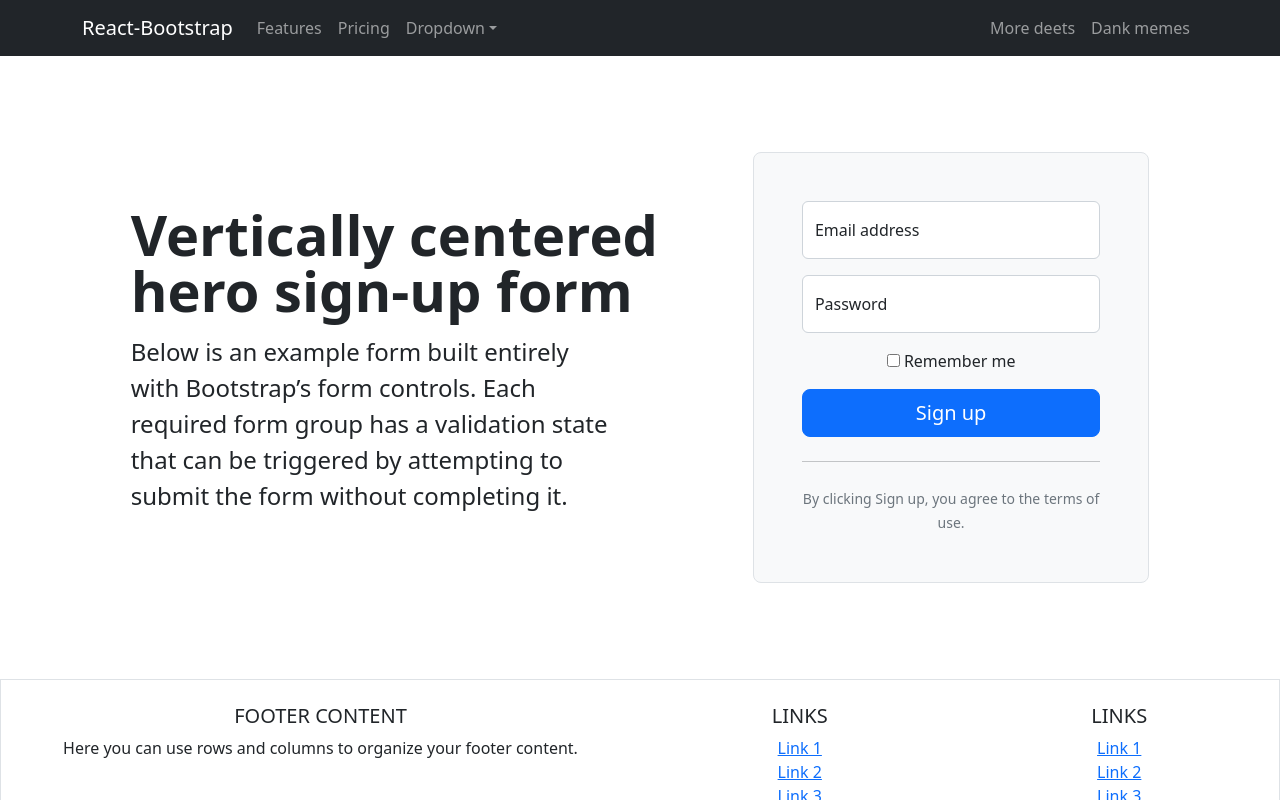
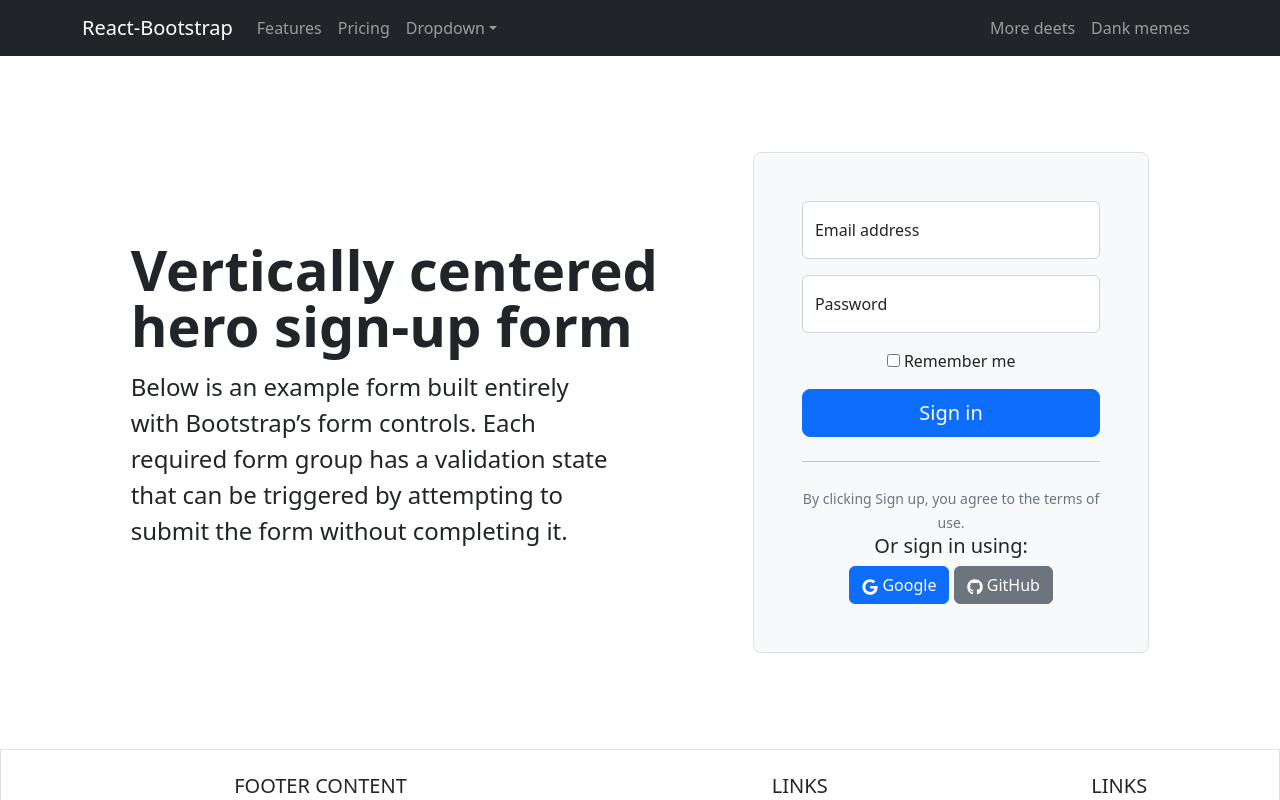
Before and after one commit to minjurRahman/LearningHouse-Client, a React (Create React App) app: page / in a window 1280 px wide. Shown: the top 800 px of the page. Built offline with nearby package versions, Linux system fonts and the light colour scheme.

Commit message:
log in form added

```diff
--- a/package.json
+++ b/package.json
@@ -11,6 +11,7 @@
     "react": "^18.2.0",
     "react-bootstrap": "^2.5.0",
     "react-dom": "^18.2.0",
+    "react-icons": "^4.6.0",
     "react-router-dom": "^6.4.2",
     "react-scripts": "5.0.1",
     "web-vitals": "^2.1.4"
--- a/src/Pages/Home.js
+++ b/src/Pages/Home.js
@@ -1,4 +1,6 @@
 import React from 'react';
+import Button from 'react-bootstrap/Button';
+import { FaGoogle, FaGithub } from "react-icons/fa";
 
 const Home = () => {
     return (
@@ -24,9 +26,15 @@ const Home = () => {
               <input type="checkbox" value="remember-me"/> Remember me
             </label>
           </div>
-          <button className="w-100 btn btn-lg btn-primary" type="submit">Sign up</button>
+          <button className="w-100 btn btn-lg btn-primary" type="submit">Sign in</button>
           <hr className="my-4"/>
           <small className="text-muted">By clicking Sign up, you agree to the terms of use.</small>
+          <div>
+            <h5>Or sign in using:</h5>
+              <Button variant="primary"><FaGoogle></FaGoogle> Google</Button>{' '}
+              <Button variant="secondary"><FaGithub></FaGithub> GitHub</Button>{' '}
+             {/* <Button variant="info">Info</Button>{' '} */}
+          </div>
         </form>
       </div>
     </div>
```
Also changed, not shown: 1 other file (tests, documents, lock files or other folders). Lines whose indentation alone changed are shown as unchanged.
